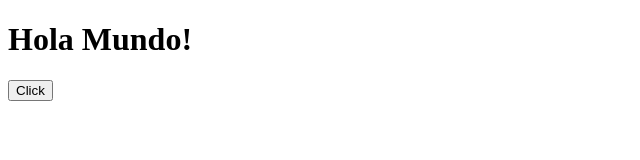
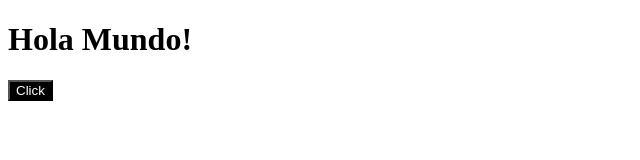
Before and after one commit to JaviZamudio/GithubWorkflow, a plain HTML site: page index.html in a window 1280 px wide. Shown: the whole page, without its empty margins (0-640 px from the left). Drawn offline with Linux system fonts and the light colour scheme.

Commit message:
added styles to button

```diff
--- a/index.html
+++ b/index.html
@@ -8,6 +8,13 @@
 <body>
     <h1>Hola Mundo!</h1>
 
-    <button>Click</button>
+    <button class="boton">Click</button>
+
+    <style>
+        .boton{
+            background-color: black;
+            color: white;
+        }
+    </style>
 </body>
 </html>
```
